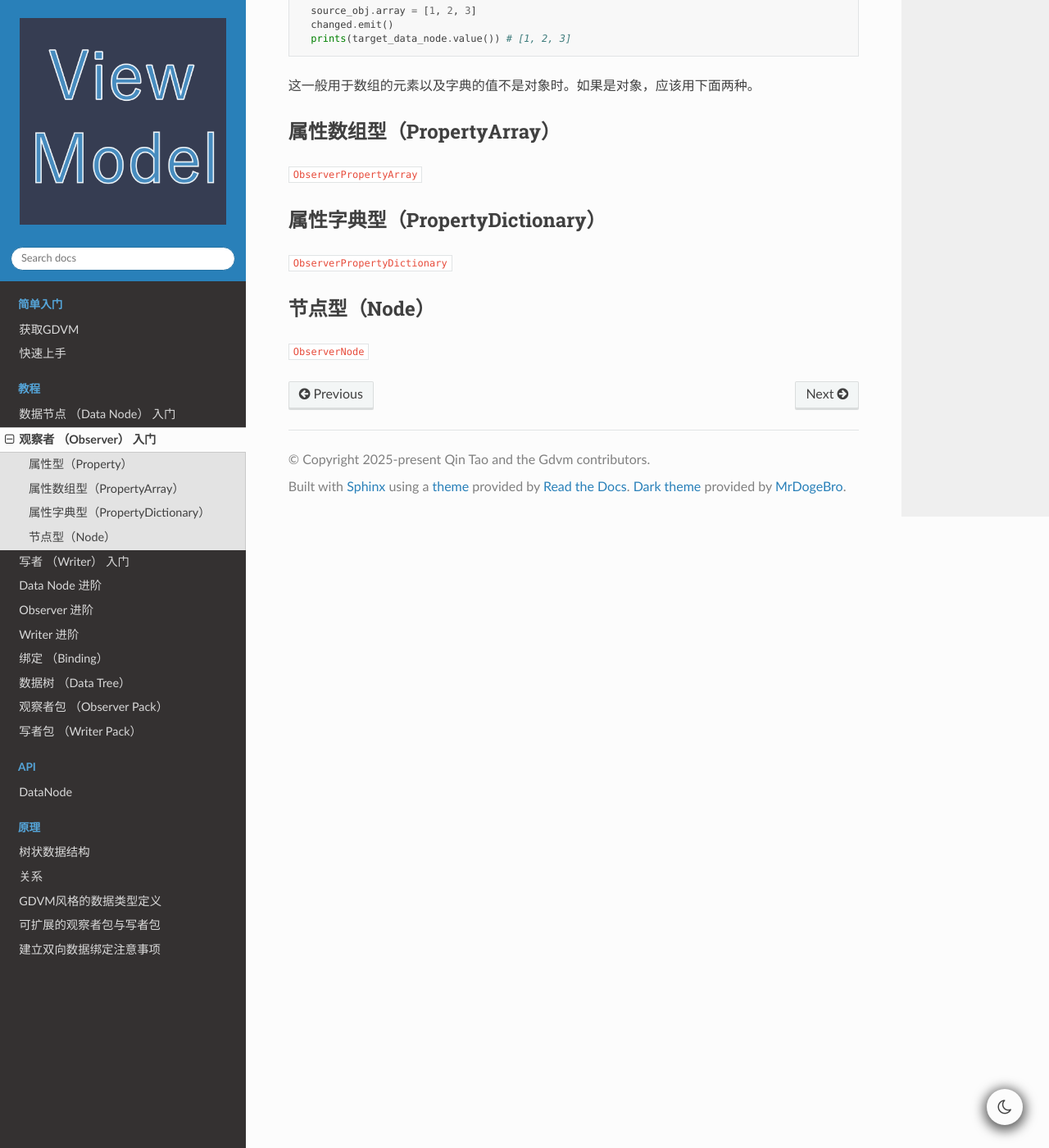
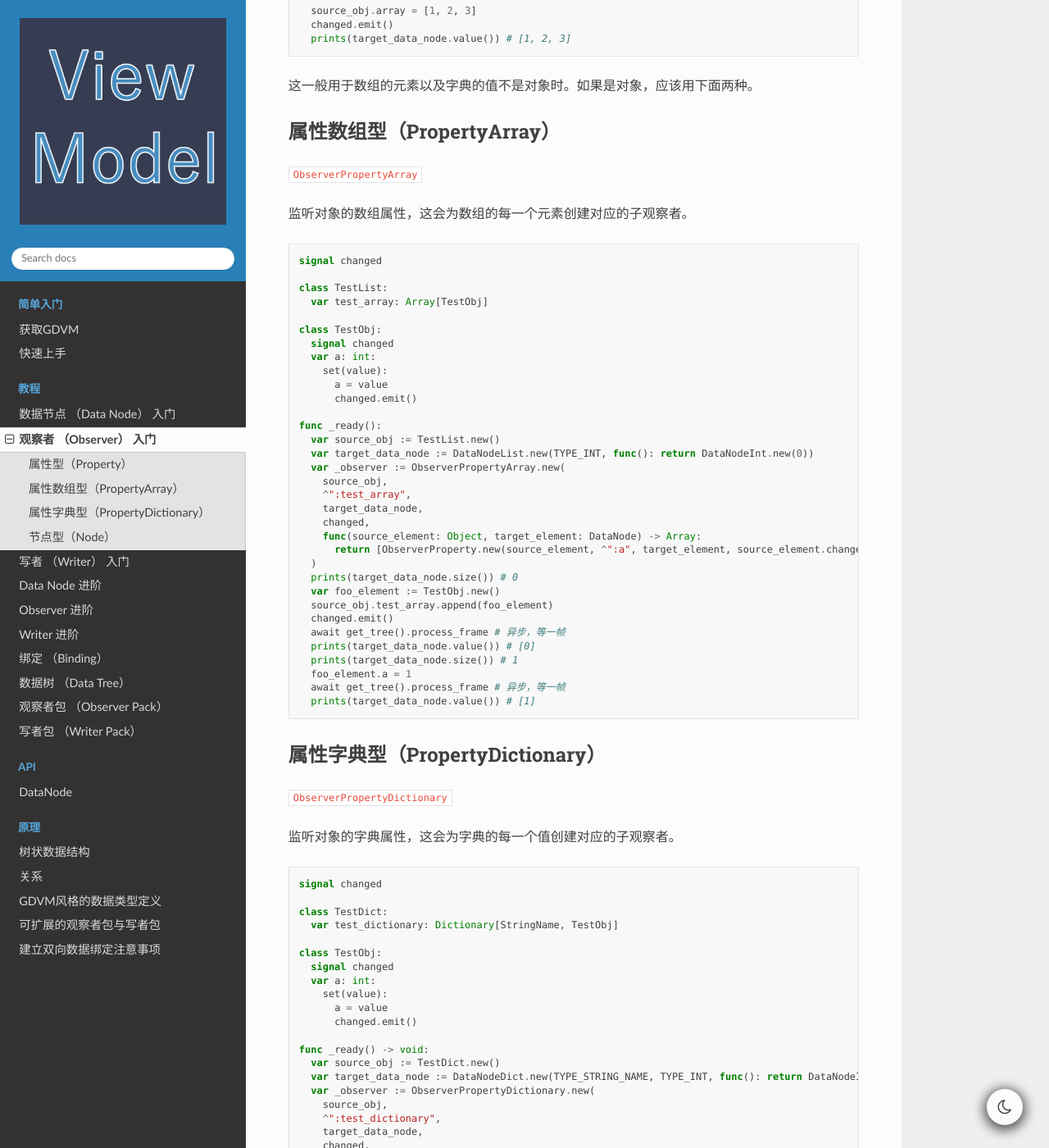
Before and after one commit to qt911025/godot-gdvm, a Sphinx documentation site: the page built from docs/source/tutorials/introducing-observer.rst, in a window 1280 px wide and 1400 px high, scrolled down 1535 px. Shown: the whole window at 82% size. Built offline with Sphinx 7.4.7 and the Read the Docs theme 3.1.0, drawn with Linux system fonts in a browser that asks for light colours; some of the changed text lies outside the part shown.

Commit message:
introducing observer

```diff
--- a/docs/source/tutorials/introducing-observer.rst
+++ b/docs/source/tutorials/introducing-observer.rst
@@ -83,12 +83,124 @@
 
 ``ObserverPropertyArray``
 
+监听对象的数组属性，这会为数组的每一个元素创建对应的子观察者。
+
+.. code:: gd
+
+	signal changed
+
+	class TestList:
+		var test_array: Array[TestObj]
+
+	class TestObj:
+		signal changed
+		var a: int:
+			set(value):
+				a = value
+				changed.emit()
+
+	func _ready():
+		var source_obj := TestList.new()
+		var target_data_node := DataNodeList.new(TYPE_INT, func(): return DataNodeInt.new(0))
+		var _observer := ObserverPropertyArray.new(
+			source_obj,
+			^":test_array",
+			target_data_node,
+			changed,
+			func(source_element: Object, target_element: DataNode) -> Array:
+				return [ObserverProperty.new(source_element, ^":a", target_element, source_element.changed)]
+		)
+		prints(target_data_node.size()) # 0
+		var foo_element := TestObj.new()
+		source_obj.test_array.append(foo_element)
+		changed.emit()
+		await get_tree().process_frame # 异步，等一帧
+		prints(target_data_node.value()) # [0]
+		prints(target_data_node.size()) # 1
+		foo_element.a = 1
+		await get_tree().process_frame # 异步，等一帧
+		prints(target_data_node.value()) # [1]
+
 属性字典型（PropertyDictionary）
 ----------------------------
 
 ``ObserverPropertyDictionary``
 
+监听对象的字典属性，这会为字典的每一个值创建对应的子观察者。
+
+.. code:: gd
+
+	signal changed
+
+	class TestDict:
+		var test_dictionary: Dictionary[StringName, TestObj]
+
+	class TestObj:
+		signal changed
+		var a: int:
+			set(value):
+				a = value
+				changed.emit()
+
+	func _ready() -> void:
+		var source_obj := TestDict.new()
+		var target_data_node := DataNodeDict.new(TYPE_STRING_NAME, TYPE_INT, func(): return DataNodeInt.new(0))
+		var _observer := ObserverPropertyDictionary.new(
+			source_obj,
+			^":test_dictionary",
+			target_data_node,
+			changed,
+			func(source_element: Object, target_element: DataNode) -> Array:
+				return [ObserverProperty.new(source_element, ^":a", target_element, source_element.changed)]
+		)
+		prints(target_data_node.size()) # 0
+		var foo_element := TestObj.new()
+		source_obj.test_dictionary["new_element"] = foo_element
+		changed.emit()
+		await get_tree().process_frame # 异步，等一帧
+		prints(target_data_node.value()) # {&"new_element": 0}
+		prints(target_data_node.size()) # 1
+		foo_element.a = 1
+		await get_tree().process_frame # 异步，等一帧
+		prints(target_data_node.value()) # {&"new_element": 1}
+
 节点型（Node）
 ----------------------------
 
 ``ObserverNode``
+
+监听节点的子节点，会为每一个子节点创建观察者。
+
+因为节点自带子节点变化的信号，所以不需要手动指定变化信号。
+
+.. code:: gd
+
+	class TestSuperNode extends Node:
+		pass
+
+	class TestSubNode extends Node:
+		signal changed
+		var a: int:
+			set(value):
+				a = value
+				changed.emit()
+
+	func _ready() -> void:
+		var source_obj := TestSuperNode.new()
+		var target_data_node := DataNodeList.new(TYPE_INT, func(): return DataNodeInt.new(0))
+		var _observer := ObserverNode.new(
+			source_obj,
+			target_data_node,
+			func(source_child: Object, target_element: DataNode) -> Array:
+				return [ObserverProperty.new(source_child, ^":a", target_element, source_child.changed)]
+		)
+		prints(target_data_node.size()) # 0
+		var foo_child := TestSubNode.new()
+		source_obj.add_child(foo_child)
+		await get_tree().process_frame # 异步，等一帧
+		prints(target_data_node.value()) # [0]
+		prints(target_data_node.size()) # 1
+		foo_child.a = 1
+		await get_tree().process_frame # 异步，等一帧
+		prints(target_data_node.value()) # [1]
+		source_obj.queue_free()
```
